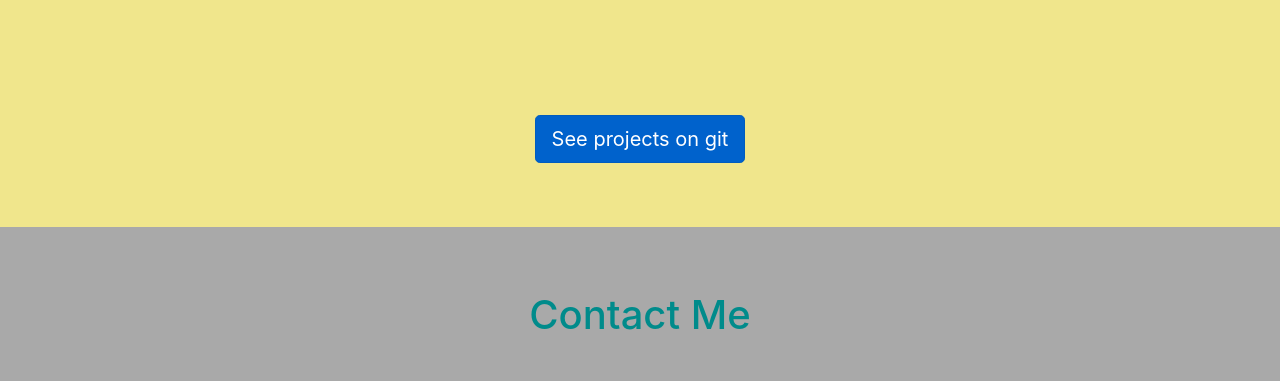
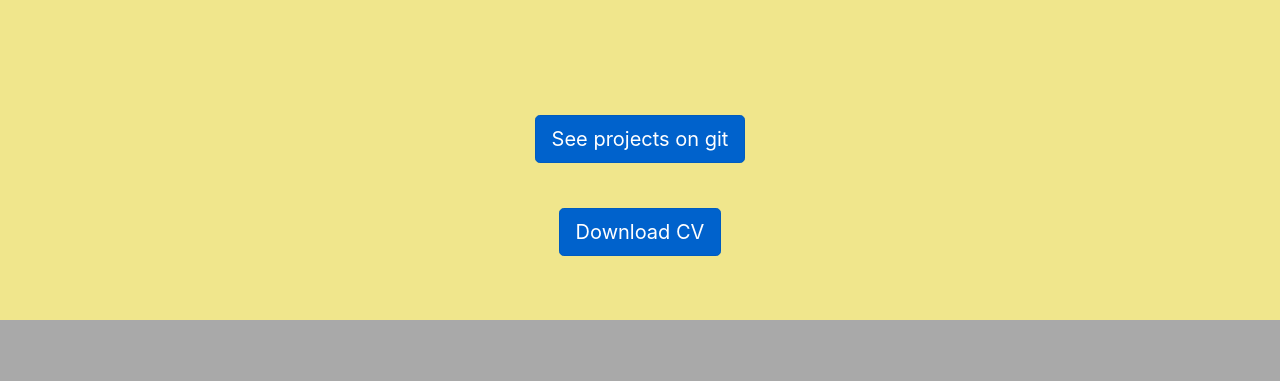
Before and after one commit to AbdelrahmanHakim/portfolio, a website: page index.html in a window 1280 px wide. Shown: the part 3707-4088 px from the top of the page. Drawn offline with nearby package versions, Linux system fonts and the light colour scheme.

Commit message:
final commit

```diff
--- a/index.html
+++ b/index.html
@@ -511,10 +511,20 @@
       </div>
     </div>
       <div class="row">
-        <div class="col-lg-12 " style="text-align: center;">
-          <a href="https://github.com/AbdelrahmanHakim/skytexeg"  class="btn btn-primary btn-lg active" role="button" aria-pressed="true" target="_blank" style="margin-top:8%;">See projects on git</a>
+        <div class="col-lg-12" style=" text-align:center;">
+          <a href="https://github.com/AbdelrahmanHakim/"  class="btn btn-primary btn-lg active" role="button" aria-pressed="true" target="_blank" style=" margin-top:8%; ">See projects on git</a>
+
             </div>
-      </div>
+            </div>
+
+<div class="row">
+  <div class="col-lg-12" style=" text-align:center;">
+    <form method="get" action="CV.docx">
+      <button type="submit" class="btn btn-primary btn-lg active" style="margin-top:4%; ">Download CV</button>
+    </form>
+  </div>
+</div>
+
 
 </div>
   </div>
```
Also changed, not shown: 1 other file.
